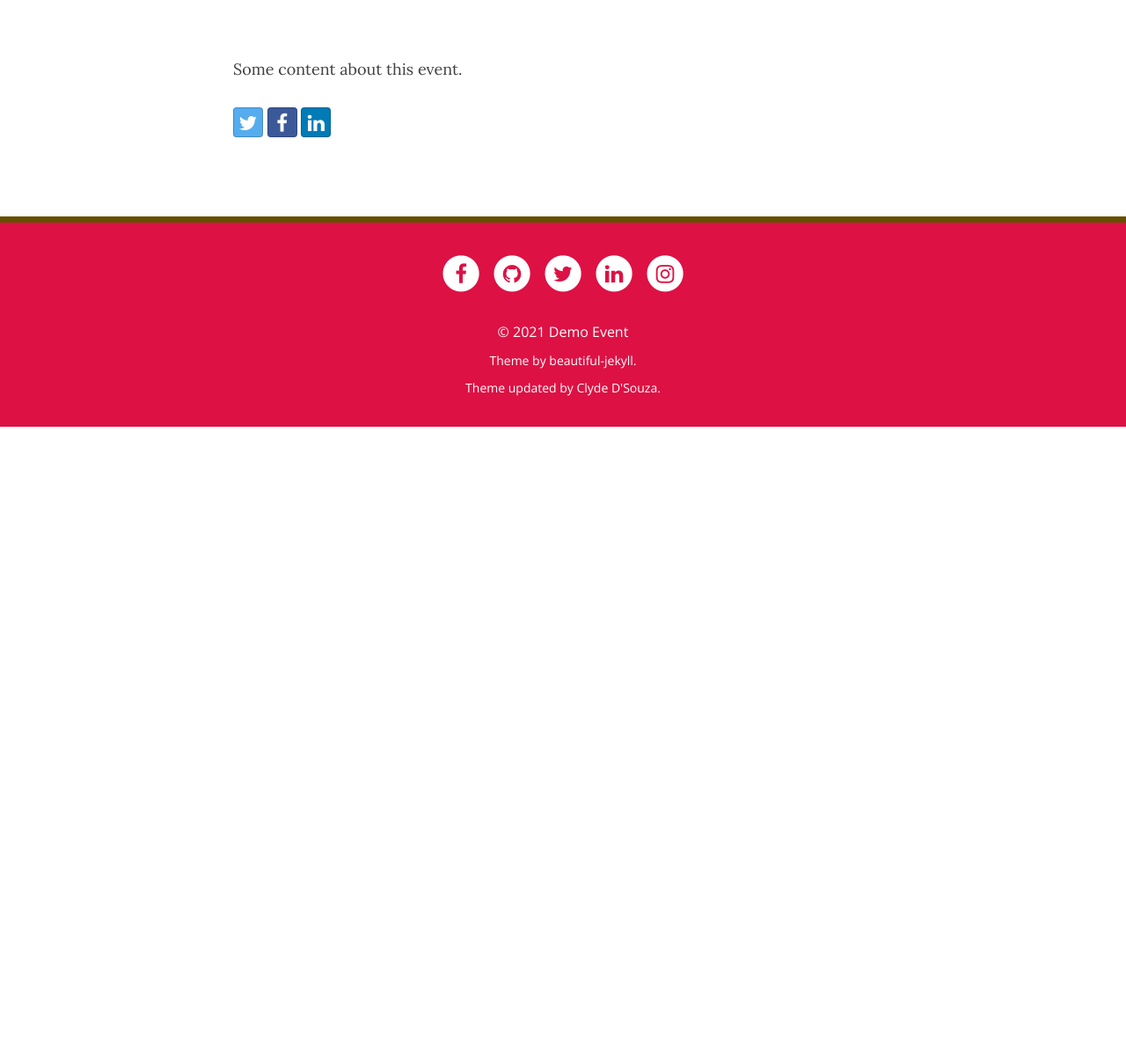
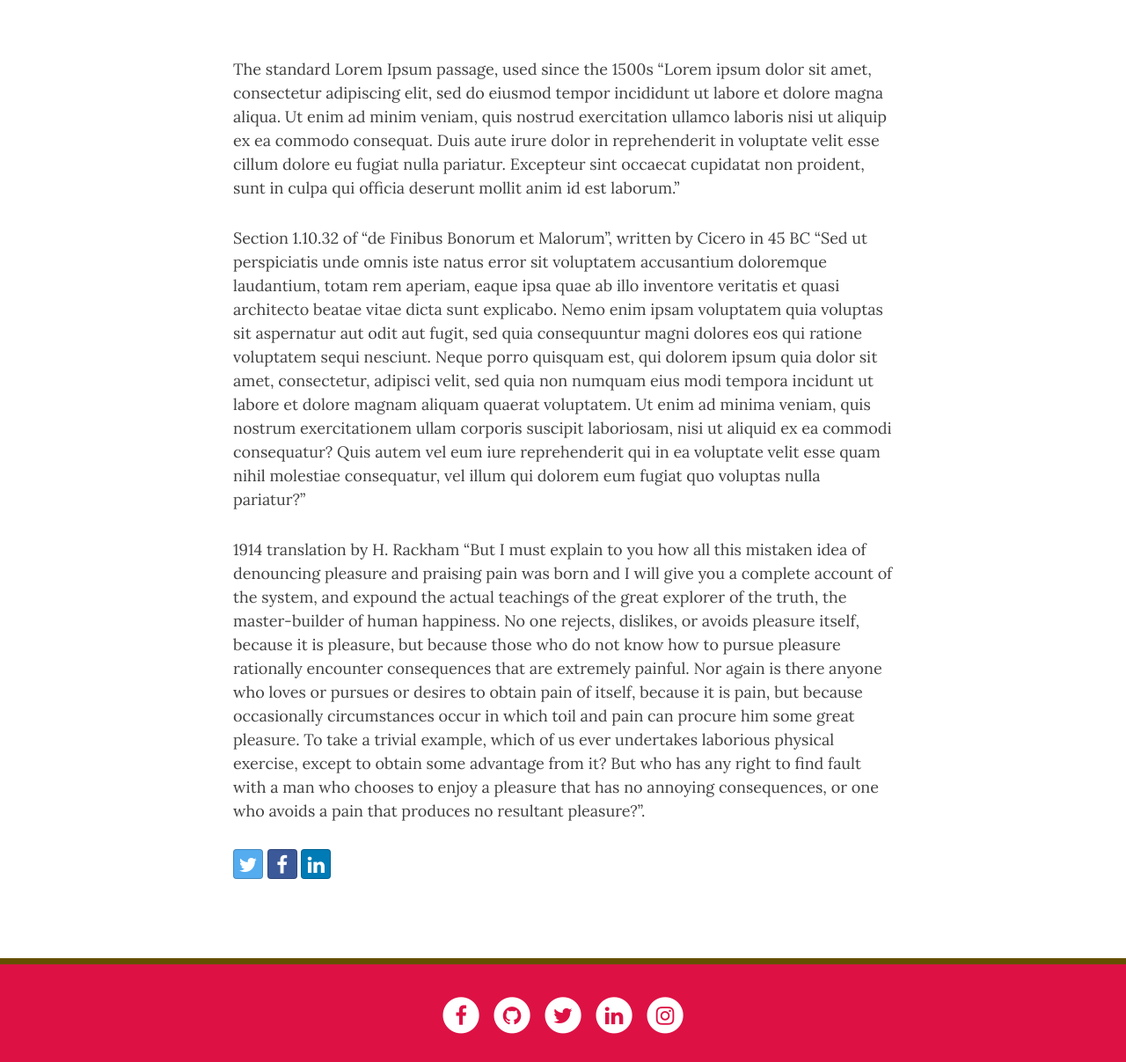
Before and after one commit to paulonmachado/forestrytest.github.io, a Jekyll site: the page built from _posts/2021-02-03-event-two.md, in a window 1280 px wide and 1400 px high, scrolled down 313 px. Shown: the part 193-1400 px from the top of the window at 88% size. Built offline with Jekyll 4.4.1, drawn with Linux system fonts in a browser that asks for light colours; nearby versions of some CDN libraries; before the commit the page ends 991 px from its top, so only the background shows below that.

Commit message:
Update from Forestry.io Clyde D'Souza updated _posts/2021-02-03-event-two.md

```diff
--- a/_posts/2021-02-03-event-two.md
+++ b/_posts/2021-02-03-event-two.md
@@ -10,4 +10,8 @@ tags:
 meta-description: Some meta description
 
 ---
-Some content about this event.
+The standard Lorem Ipsum passage, used since the 1500s "Lorem ipsum dolor sit amet, consectetur adipiscing elit, sed do eiusmod tempor incididunt ut labore et dolore magna aliqua. Ut enim ad minim veniam, quis nostrud exercitation ullamco laboris nisi ut aliquip ex ea commodo consequat. Duis aute irure dolor in reprehenderit in voluptate velit esse cillum dolore eu fugiat nulla pariatur. Excepteur sint occaecat cupidatat non proident, sunt in culpa qui officia deserunt mollit anim id est laborum."
+
+Section 1.10.32 of "de Finibus Bonorum et Malorum", written by Cicero in 45 BC "Sed ut perspiciatis unde omnis iste natus error sit voluptatem accusantium doloremque laudantium, totam rem aperiam, eaque ipsa quae ab illo inventore veritatis et quasi architecto beatae vitae dicta sunt explicabo. Nemo enim ipsam voluptatem quia voluptas sit aspernatur aut odit aut fugit, sed quia consequuntur magni dolores eos qui ratione voluptatem sequi nesciunt. Neque porro quisquam est, qui dolorem ipsum quia dolor sit amet, consectetur, adipisci velit, sed quia non numquam eius modi tempora incidunt ut labore et dolore magnam aliquam quaerat voluptatem. Ut enim ad minima veniam, quis nostrum exercitationem ullam corporis suscipit laboriosam, nisi ut aliquid ex ea commodi consequatur? Quis autem vel eum iure reprehenderit qui in ea voluptate velit esse quam nihil molestiae consequatur, vel illum qui dolorem eum fugiat quo voluptas nulla pariatur?"
+
+1914 translation by H. Rackham "But I must explain to you how all this mistaken idea of denouncing pleasure and praising pain was born and I will give you a complete account of the system, and expound the actual teachings of the great explorer of the truth, the master-builder of human happiness. No one rejects, dislikes, or avoids pleasure itself, because it is pleasure, but because those who do not know how to pursue pleasure rationally encounter consequences that are extremely painful. Nor again is there anyone who loves or pursues or desires to obtain pain of itself, because it is pain, but because occasionally circumstances occur in which toil and pain can procure him some great pleasure. To take a trivial example, which of us ever undertakes laborious physical exercise, except to obtain some advantage from it? But who has any right to find fault with a man who chooses to enjoy a pleasure that has no annoying consequences, or one who avoids a pain that produces no resultant pleasure?".
```
